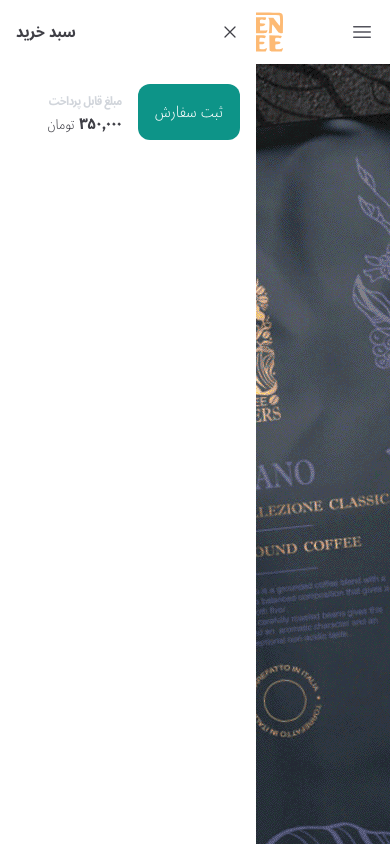
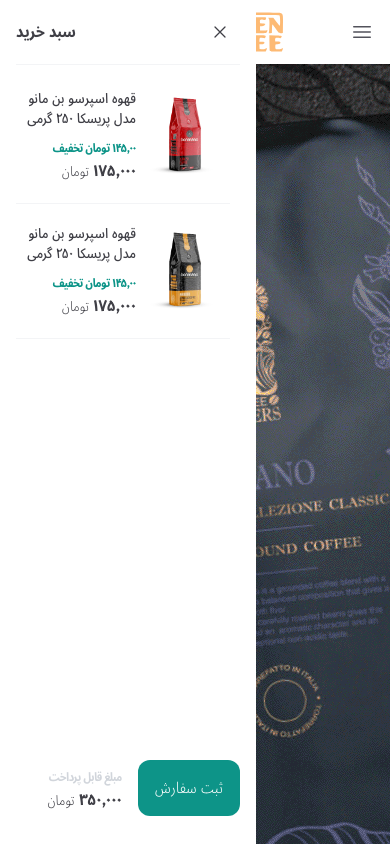
Before and after one commit to Sedigheh-ES/coffee-shop-tailwind, a website: page public/index.html in a window 390 px wide. Drawn offline with Linux system fonts and the light colour scheme; files whose address does not match are found by name.

Commit message:
Card Basket Mobile Done

```diff
--- a/public/index.html
+++ b/public/index.html
@@ -364,16 +364,16 @@
             </div>
 
             <!-- shop mobile -->
-            <div>
+            <div class="cart-icon">
                <svg class="flex md:hidden w-[100px] h-8 text-zinc-500">
                  <use href="#shopping-cart"></use>
                  </svg>
 
             </div>
 
-            <!-- Mobile Card -->
- <div class="fixed min-h-screen md:hidden bottom-0 -left-0 w-64 top-0 px-4 bg-white dark:bg-zinc-700 overflow-y-auto z-20">
-    <div class="flex items-center justify-between pb-5 mb-6 pt-5">
+            <!-- Mobile Cart -->
+   <div class="navCard flex flex-col justify-between fixed min-h-screen md:hidden bottom-0 -left-0 w-64 top-0 px-4 bg-white dark:bg-zinc-700 overflow-y-auto z-20">
+    <div class="flex items-center justify-between pb-5 mb-6 pt-5 border-b border-b-gray-100 dark:border-b-white/10 pr-2.5">
     <div class="card-close-btn">
              <svg class="w-5 h-5  dark:text-white text-zinc-700  cursor-pointer">
                  <use href="#x-mark"></use>
@@ -382,14 +382,45 @@
          <span class="text-zinc-700 dark:text-white font-medium">سبد خرید</span>
 
      </div>
-                <!-- bottom part -->
-               <div class="flex justify-between items-center gap-x-4">
+
+              <!-- Cart Mobile Body -->
+                        <div class="child:pb-5 child:mb-5 child:border-b child:border-b-gray-100 child:dark:border-b-white/10 pr-2.5">
+                               <div class="flex gap-x-1">
+                                        <img src="images/products/p1.png" alt="Product 1" class="w-[90px] h-[90px]">
+                                        <div class="flex flex-col justify-between gap-y-1.5">
+                                            <h4 class="font-noto-medium  text-sm text-zinc-700 dark:text-white">قهوه اسپرسو بن مانو مدل پریسکا ۲۵۰ گرمی</h4>
+                                            <div>
+                                                <span class="text-teal-600 dark:text-emerald-500 text-xs tracking-tighter">۱۴۵٫۰۰ تومان تخفیف</span>
+                                                <div class="text-zinc-700 dark:text-white font-noto-bold">
+                                                    ۱۷۵٫۰۰۰
+                                                    <span class="font-noto-light text-sm">تومان</span>
+                                                </div>
+                                            </div>
+                                        </div>
+                                    </div>
+
+                                    <div class="flex gap-x-1 ">
+                                        <img src="images/products/p2.png" alt="Product 1" class="w-[90px] h-[90px]">
+                                        <div class="flex flex-col justify-between gap-y-1.5">
+                                            <h4 class="font-noto-medium  text-sm text-zinc-700 dark:text-white">قهوه اسپرسو بن مانو مدل پریسکا ۲۵۰ گرمی</h4>
+                                            <div>
+                                                <span class="text-teal-600 dark:text-emerald-500 text-xs tracking-tighter">۱۴۵٫۰۰ تومان تخفیف</span>
+                                                <div class="text-zinc-700 dark:text-white font-noto-bold">
+                                                    ۱۷۵٫۰۰۰
+                                                    <span class="font-noto-light text-sm">تومان</span>
+                                                </div>
+                                            </div>
+                                        </div>
+                                    </div>
+                         </div>
+
+                <!-- Card bottom Mobile -->
+                        <div class="flex justify-between items-center gap-x-4 mt-auto mb-8">
                                     <div class="flex items-center gap-x-4">
                                          <div>
                                          <a href="#" class="font-noto-light bg-teal-600 dark:bg-emerald-500 w-28 h-11 rounded-xl text-white px-[17px] py-[11px] text-center	">
                                           ثبت سفارش</a>
                                         </div>
-
                                         <div>
                                         <span class="text-gray-300 dark:text-white text-xs tracking-tighter">مبلغ قابل پرداخت</span>
                                         <div class="text-zinc-700 dark:text-white font-noto-bold">
@@ -398,14 +429,9 @@
                                         </div>
                                         </div>
                                     </div>
-
-
                                 </div>
                             </div>
                        </div>
-
-
-
         </div>
 
 
--- a/public/scripts/app.js
+++ b/public/scripts/app.js
@@ -7,7 +7,9 @@
 
 const nav = document.querySelector( ".nav" );
 const overlay = document.querySelector( ".overlay" );
-
+const cartIcon = document.querySelector( ".cart-icon");
+const cardCloseBtn = document.querySelector( ".card-close-btn" );
+const navCard = document.querySelector( ".navCard" );
 
 
 toggleThemeBtns.forEach( btn => {
@@ -40,7 +42,24 @@
     nav.classList.remove( "right-0" );
     nav.classList.add( "-right-64" );
     overlay.classList.remove( "overlay--visible" );
+ } );
+
+
+
+cartIcon.addEventListener( "click", () => {
+    // console.log("card btn clicked");
+    navCard.classList.remove( "-left-64" );
+    navCard.classList.add( "left-0" );
+    overlay .classList.add( "overlay--visible" );
 } );
+
+cardCloseBtn.addEventListener( "click", () => {
+    navCard.classList.remove( "left-0" );
+    navCard.classList.add( "-left-64" );
+    overlay.classList.remove( "overlay--visible" );
+} );
+
+
 
 
 
```
Also changed, not shown: public/styles/app.css. Lines whose indentation alone changed are shown as unchanged.
